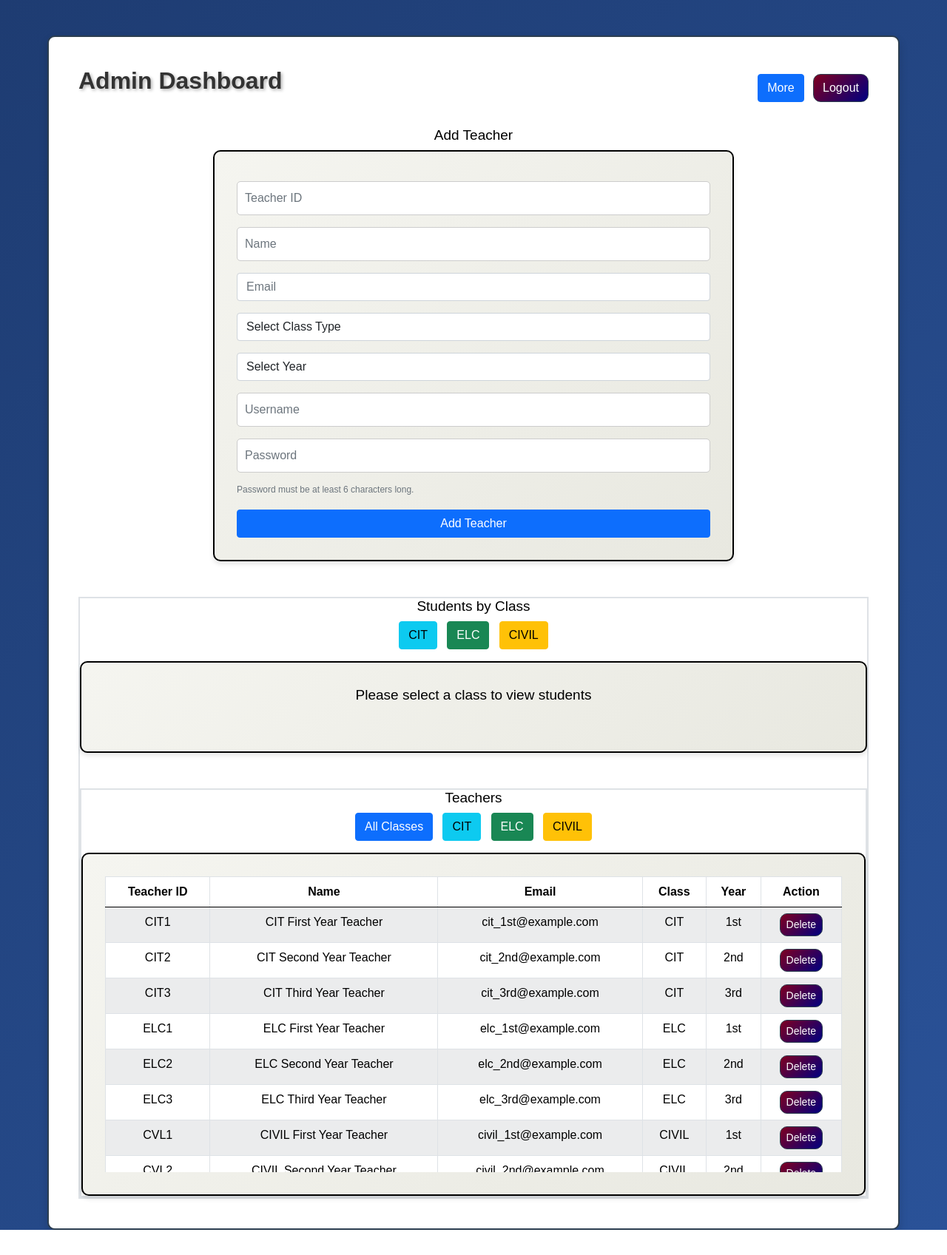
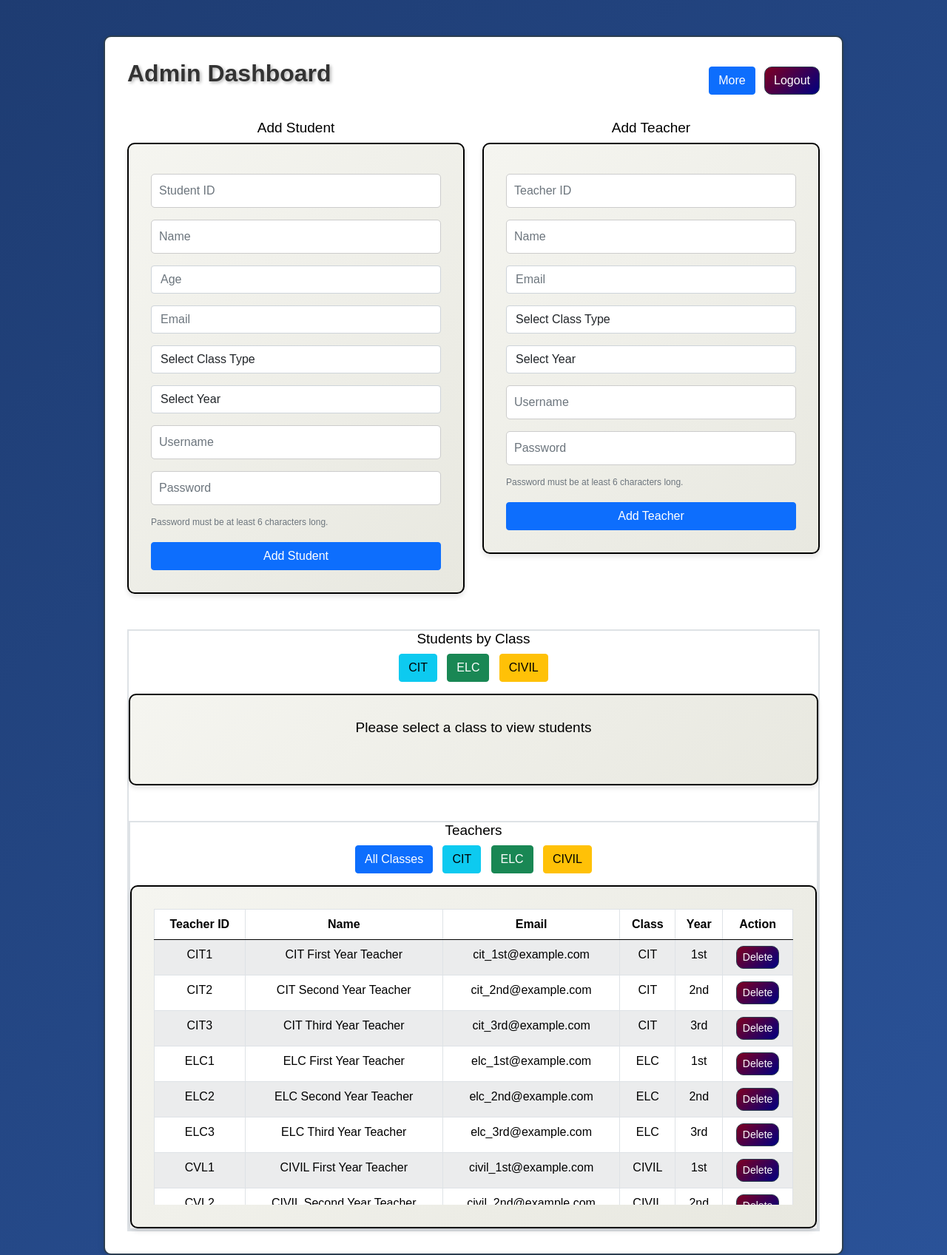
Before and after one commit to Sohail7-hub/student_attendance, a PHP site: page /admin/admin_dashboard.php in a window 1280 px wide. Shown: the whole page at 74% size. Before the commit the page ends 1663 px from the top, so only its background shows below. Run offline with PHP 8.4, Linux system fonts and the light colour scheme; a user stored in the database is signed in; data comes from the database, SQL or seed files in the repository.

Commit message:
Fixing some errors and make some changes that need it.

```diff
--- a/admin/admin_dashboard.php
+++ b/admin/admin_dashboard.php
@@ -27,10 +27,10 @@ if (!isset($_SESSION['role']) || $_SESSION['role'] != 'admin') {
         .container {
             background-color: white;
             border-radius: 10px;
-            padding: 40px;
-            box-shadow: 0px 6px 12px rgba(0, 0, 0, 0.15);
-            max-width: 1200px;
-            margin-top: 30px;
+            padding: 30px;
+            box-shadow: 0px 4px 8px rgba(0, 0, 0, 0.1);
+            max-width: 1000px;
+            margin-top: 50px;
             border: 2px solid #2c3e50;
         }
 
@@ -200,9 +200,55 @@ if (!isset($_SESSION['role']) || $_SESSION['role'] != 'admin') {
         <?php } ?>
 
         <div class="row mt-4">
+            <!-- Add Student Form -->
+            <div class="col-md-6">
+                <h3 class="text-center">Add Student</h3>
+                <div class="card">
+                    <div class="card-body">
+                        <form action="add_student.php" method="POST" id="studentForm">
+                            <div class="mb-3">
+                                <input type="text" class="form-control" name="student_id" placeholder="Student ID" required>
+                            </div>
+                            <div class="mb-3">
+                                <input type="text" class="form-control" name="name" placeholder="Name" required>
+                            </div>
+                            <div class="mb-3">
+                                <input type="number" class="form-control" name="age" placeholder="Age" required>
+                            </div>
+                            <div class="mb-3">
+                                <input type="email" class="form-control" name="email" placeholder="Email" required>
+                            </div>
+                            <div class="mb-3">
+                                <select class="form-control" name="class_type" required>
+                                    <option value="">Select Class Type</option>
+                                    <option value="CIT">CIT</option>
+                                    <option value="ELC">ELC</option>
+                                    <option value="CIVIL">CIVIL</option>
+                                </select>
+                            </div>
+                            <div class="mb-3">
+                                <select class="form-control" name="class_year" required>
+                                    <option value="">Select Year</option>
+                                    <option value="1st">1st Year</option>
+                                    <option value="2nd">2nd Year</option>
+                                    <option value="3rd">3rd Year</option>
+                                </select>
+                            </div>
+                            <div class="mb-3">
+                                <input type="text" class="form-control" name="username" placeholder="Username" required>
+                            </div>
+                            <div class="mb-3">
+                                <input type="password" class="form-control" name="password" id="studentPassword" placeholder="Password" required>
+                                <small class="form-text text-muted">Password must be at least 6 characters long.</small>
+                            </div>
+                            <button type="submit" class="btn btn-primary w-100">Add Student</button>
+                        </form>
+                    </div>
+                </div>
+            </div>
 
             <!-- Add Teacher Form -->
-            <div class="col-md-8 mx-auto">
+            <div class="col-md-6">
                 <h3 class="text-center">Add Teacher</h3>
                 <div class="card">
                     <div class="card-body">
```
Also changed, not shown: admin/admin_attendance.php (+10 -12 lines), admin/get_filtered_students.php (+26 -62 lines).
